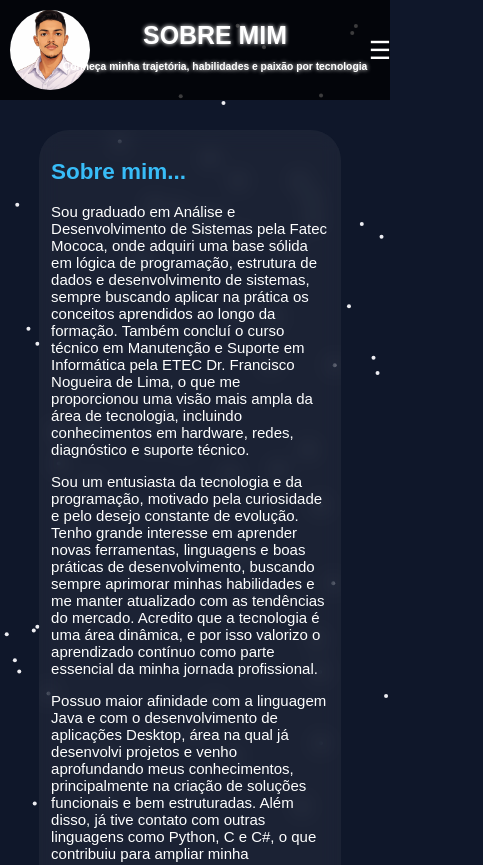
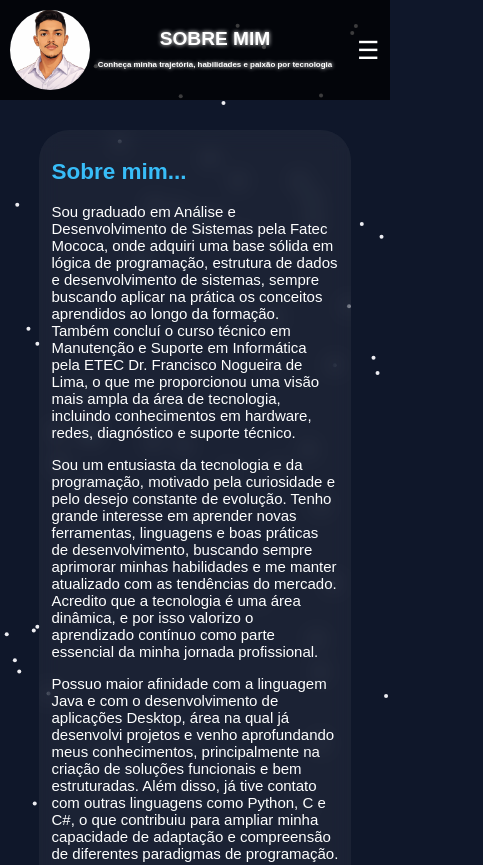
Before and after one commit to gilsonCarlesso/meu-portfolio, a plain HTML site: page html/sobre.html in a window 390 px wide. Shown: the top 865 px of the page, 483 px wide, since content can reach past the window. Drawn offline with Linux system fonts and the light colour scheme.

Commit message:
Update style-sobreMim.css

```diff
--- a/css/style-sobreMim.css
+++ b/css/style-sobreMim.css
@@ -23,6 +23,7 @@ header{
 }
 
 .image-header img{
+    width: 100px;
     border-radius: 100px;
 }
 
@@ -82,7 +83,7 @@ header{
     justify-content: center;
     align-items: center;
     padding-left: 10%;
-    margin-right: 10%;
+    padding-right: 10%;
     margin-top: 20px;
 }
 
@@ -119,6 +120,7 @@ header{
     header{
         display: flex;
         justify-content: flex-start;
+        width: 100%;
     }
 
     .image-header img{
@@ -126,13 +128,17 @@ header{
     }
 
     .title{
-        font-size: 13px;
+        font-size: 10px;
         position: absolute;
         left: 45%;
     }
 
     .title h1{
         width: 200px;
+    }
+
+    .title h5{
+        width: 500%;
     }
 
     .nav{
@@ -151,7 +157,7 @@ header{
     .menu-toggle{
         display: flex;
         position: absolute;
-        left: 92%;
+        left: 89%;
     }
 
     .nav.active{
```
